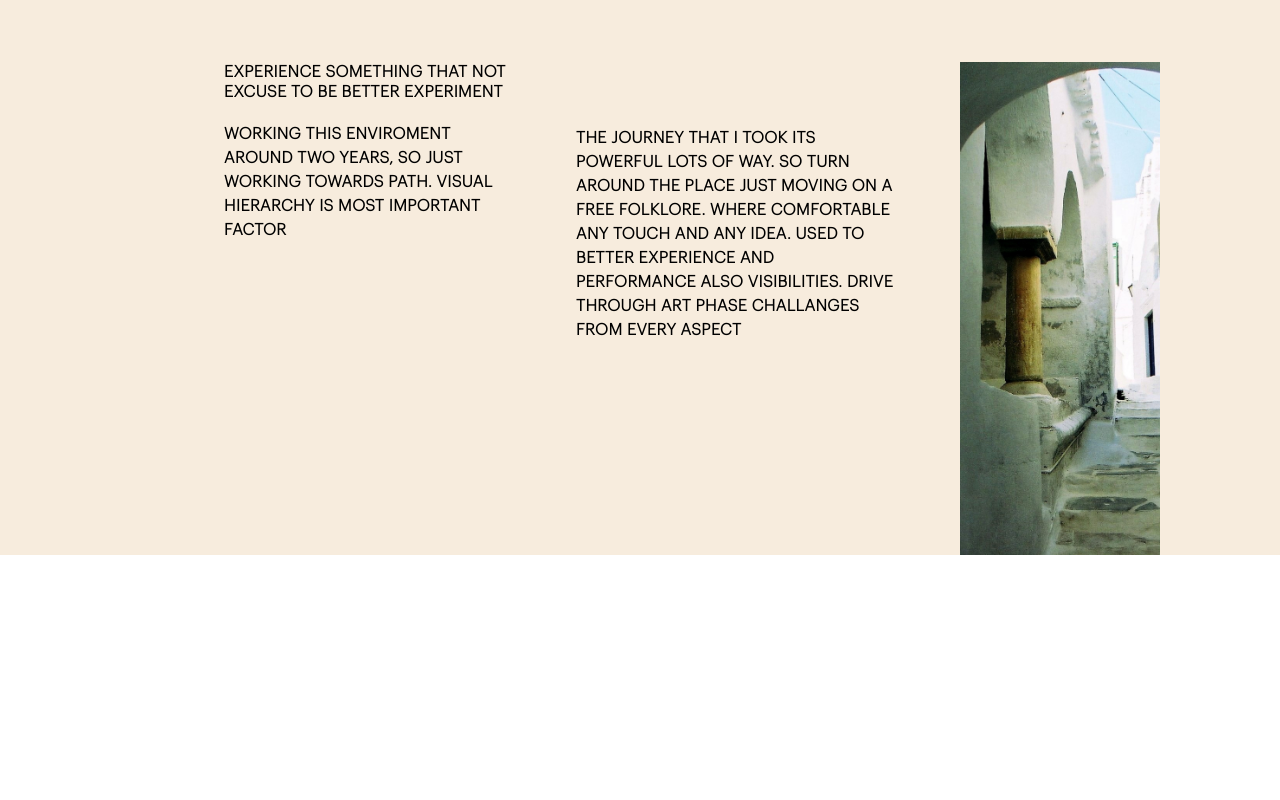
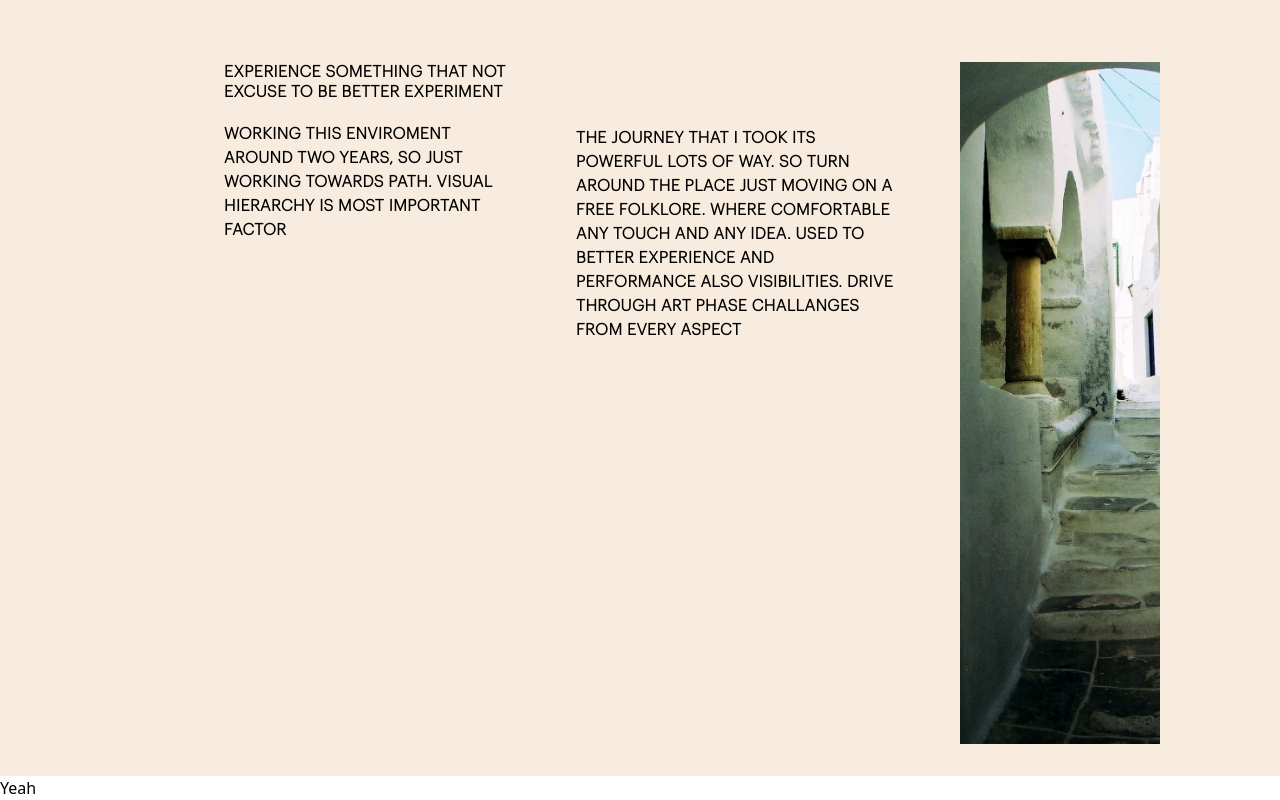
Before and after one commit to ahmedrimon/anonno--portfolio, a Next.js app: page / in a window 1280 px wide. Shown: the part 245-1045 px from the top of the page. Before the commit the page ends 800 px from the top, so only its background shows below. Built offline with nearby package versions, Linux system fonts and the light colour scheme.

Commit message:
change status

```diff
--- a/components/Screen/Screen.tsx
+++ b/components/Screen/Screen.tsx
@@ -1,62 +1,7 @@
-import { ScrollTrigger } from "gsap/dist/ScrollTrigger";
-import { useEffect, useRef } from "react"
-import { gsap } from "gsap";
+export default function Screen() {
 
-
-export default function Screen() {
-     gsap.registerPlugin(ScrollTrigger);
-
-     // let el = useRef();
-     // let q = gsap.utils.selector(el);
-
-     let sections = gsap.utils.toArray(".panel");
-
-     // useEffect(() => {
-     //      gsap.to(components, {
-     //           xPercent: -100 * (components.length - 1),
-     //           ease: "none",
-     //           scrollTrigger: {
-     //                trigger: container,
-     //                pin: true,
-     //                scrub: 1,
-     //                // snap: 1 / (components.length - 1),
-     //                end: () => "+=" + container?.offsetWidth
-     //           }
-     //      });
-     // }, [])
-
-     useEffect(() => {
-          gsap.to(sections, {
-               xPercent: -100 * (sections.length - 1),
-               ease: "none",
-               scrollTrigger: {
-                    trigger: "#container",
-                    pin: true,
-                    scrub: 1,
-                    snap: 1 / (sections.length - 1),
-                    // base vertical scrolling on how wide the container is so it feels more natural.
-                    end: "+=3500",
-               }
-          });
-     }, [])
-
-     // return
-     return <section id="container" className="flex flex-nowrap w-[600%] h-[100%]">
-          <section className="panel h-[100%] bg-red-500">
-               ONE
-          </section>
-          <section className="panel bg-orange-500">
-               TWO
-          </section>
-          <section className="panel bg-purple-500">
-               THREE
-          </section>
-          <section className="panel bg-green-500">
-               FOUR
-          </section>
-          <section className="panel bg-gray-500">
-               FIVE
-          </section>
+     return <section>
+          <h1>Yeah</h1>
      </section>
 
 }
--- a/styles/globals.css
+++ b/styles/globals.css
@@ -10,7 +10,7 @@
 }
 body {
      overscroll-behavior: none;
-     height: 100vh;
+     /* height: 100vh; */
 }
 
 @font-face {
```
